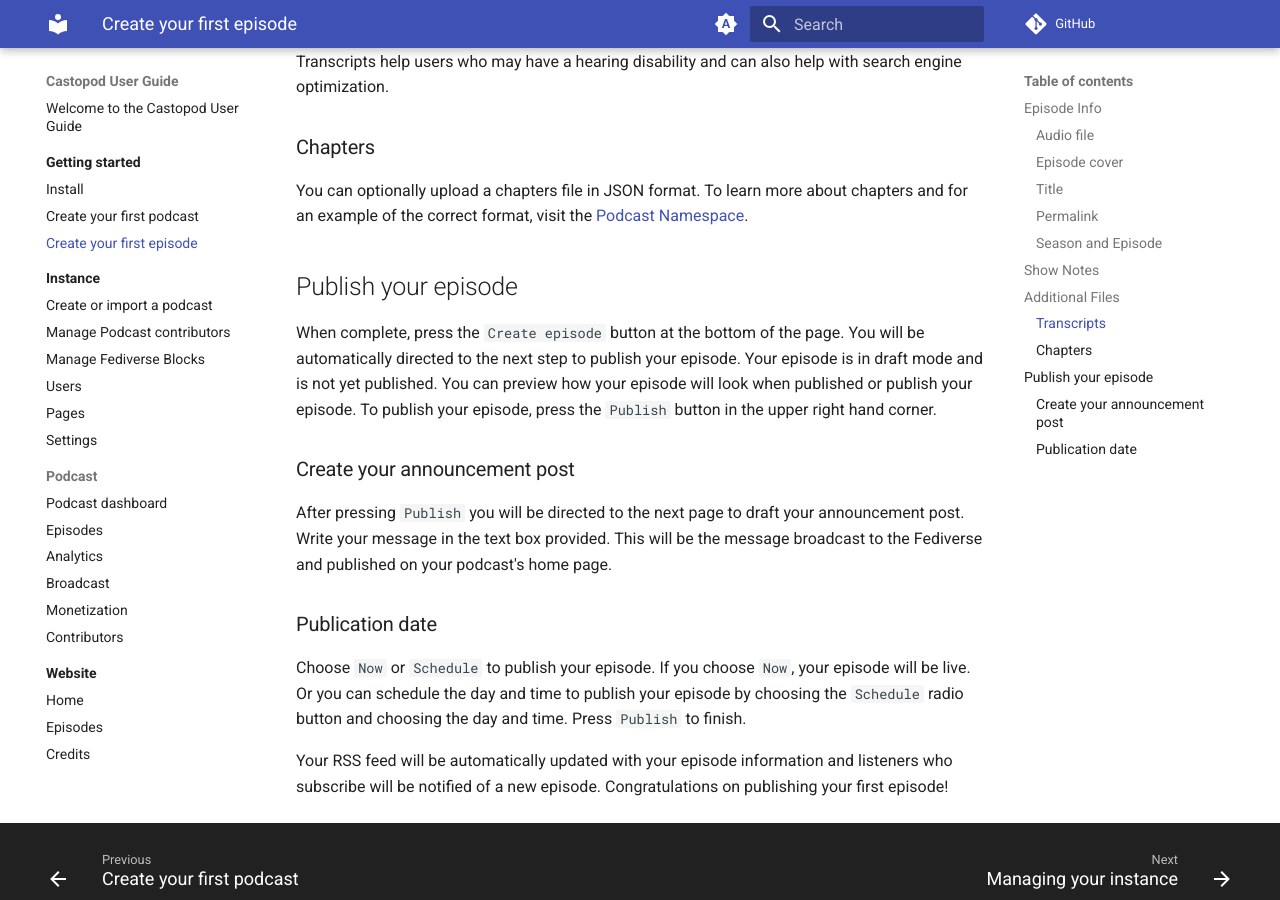
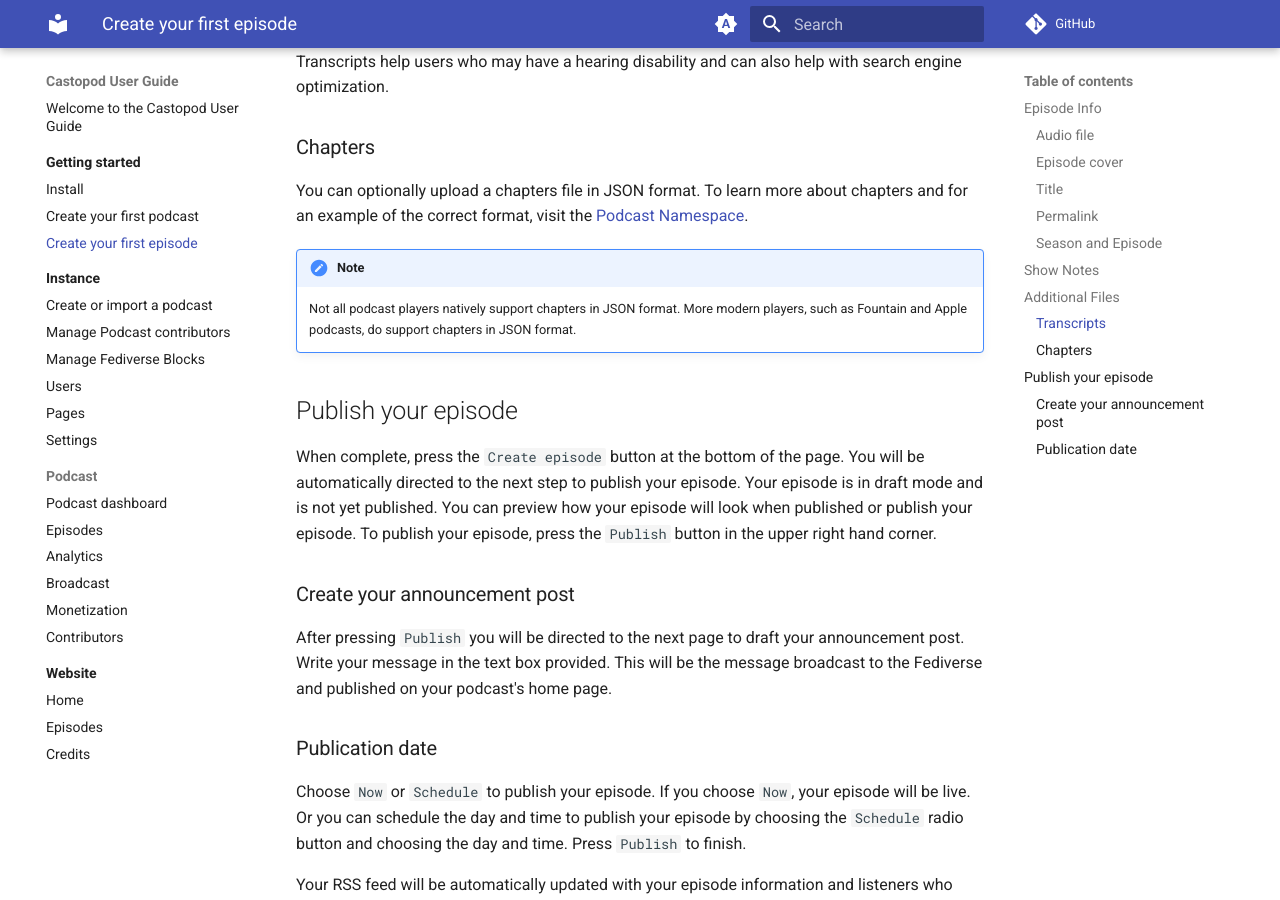
Before and after one commit to prcutler/castopod-user-guide, an MkDocs documentation site: the page built from docs/getting-started/create-episode.md, in a window 1280 px wide and 900 px high, scrolled down 1427 px. Built offline with MkDocs 1.6.1 and Material for MkDocs 9.7.7, drawn with Linux system fonts in a browser that asks for light colours; comment, search, counter and statistics services are not loaded.

Commit message:
Add note about JSON Chapters support in pocast apps

```diff
--- a/docs/getting-started/create-episode.md
+++ b/docs/getting-started/create-episode.md
@@ -50,6 +50,10 @@
 You can optionally upload a chapters file in JSON format.  To learn more about chapters and for an example of the
 correct format, visit the [Podcast Namespace](https://github.com/Podcastindex-org/podcast-namespace/blob/main/chapters/jsonChapters.md).
 
+!!! note
+    Not all podcast players natively support chapters in JSON format.  More modern players, such as Fountain and
+    Apple podcasts, do support chapters in JSON format.
+
 ## Publish your episode
 
 When complete, press the `Create episode` button at the bottom of the page.  You will be automatically directed to
```
